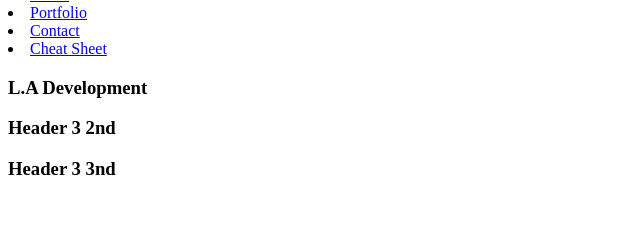
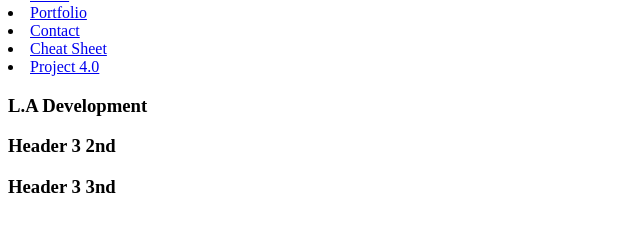
Before and after one commit to Skitspit/skitspit.github.io, a plain HTML site: page index.html in a window 1280 px wide. Shown: the part 40-272 px from the top of the page, without its empty margins (0-640 px from the left). Drawn offline with Linux system fonts and the light colour scheme.

Commit message:
Update index.html
+ Project 4.0 Link rel

```diff
--- a/index.html
+++ b/index.html
@@ -15,6 +15,7 @@
          <li><a href="./portfolio.html">Portfolio</a></li>
          <li><a href="./contact.html">Contact</a></li>
          <li><a href="./cheatsheet/index.html">Cheat Sheet</a></li>
+         <li><a href="./project4/starting/index.html">Project 4.0</a></li>
       </div>
    </div>
    <!-- Top -->
```
